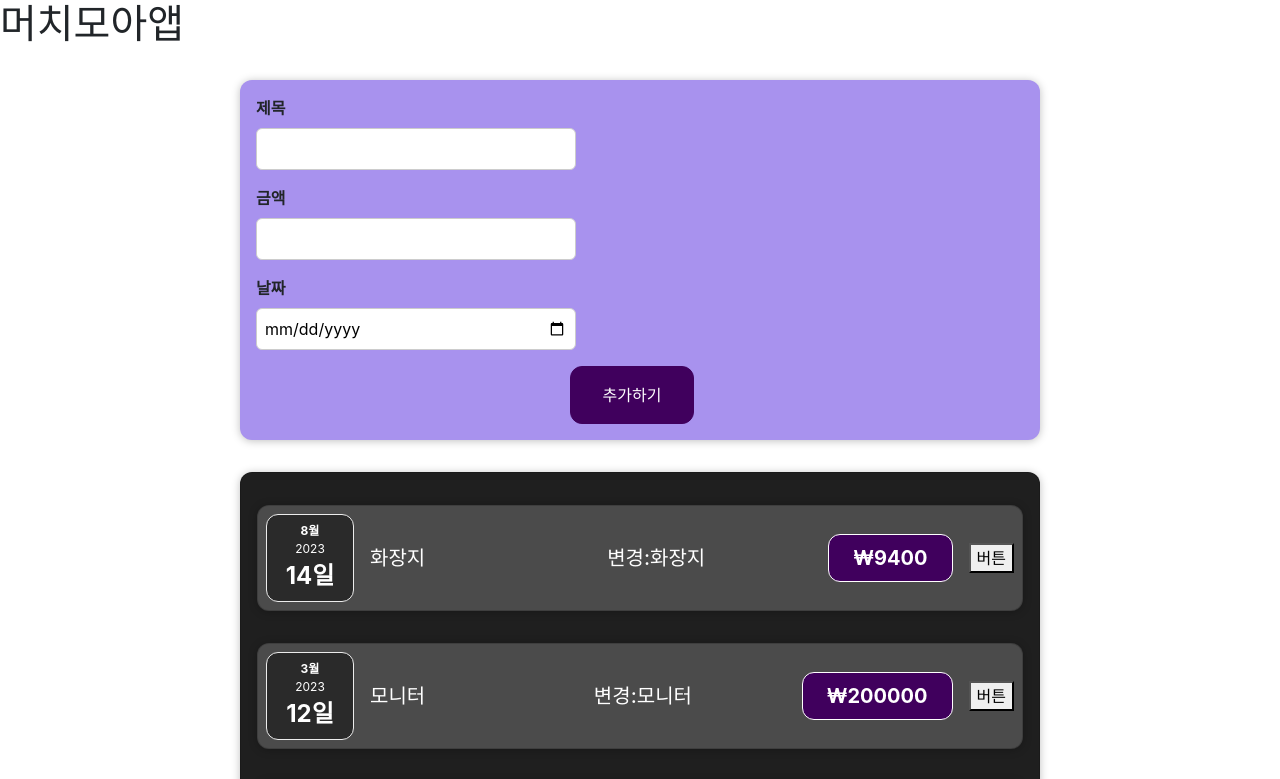
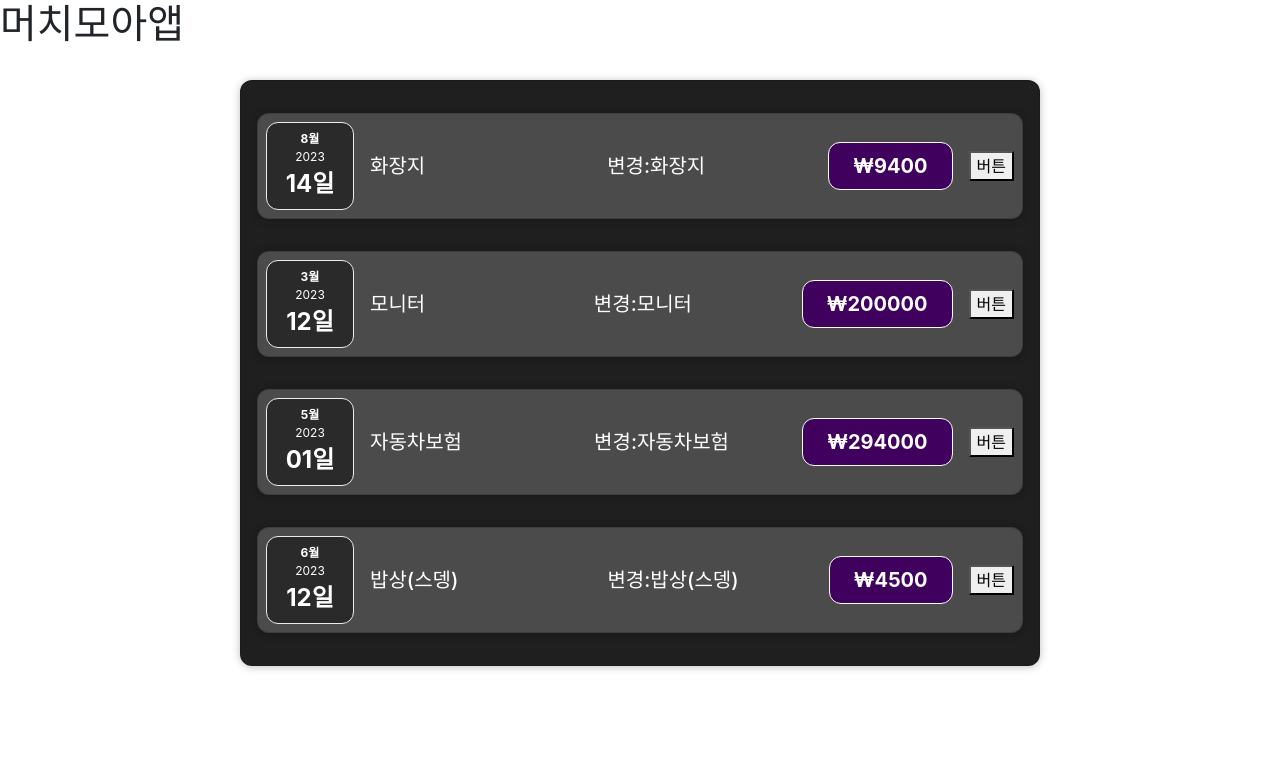
Before and after one commit to qwerewqwerew/next-react, a React (Create React App) app: page / in a window 1280 px wide. Shown: the top 779 px of the page. Built offline with nearby package versions, Linux system fonts and the light colour scheme.

Commit message:
Revert "07-2-2"
This reverts commit ab5b1577c8bff7bd8844e50b886a565405f0f3f3.

```diff
--- a/src/App.js
+++ b/src/App.js
@@ -1,6 +1,5 @@
 import React from "react";
 import Expenses from "./components/Expenses/Expenses";
-import NewExpense from "./components/NewExpense/NewExpense";
 
 function App() {
   const expenses = [
@@ -24,11 +23,15 @@ function App() {
       date: new Date(2023, 5, 12),
     },
   ];
+  /*
+  return React.createElement(
+    'div', {}, React.createElement('h2', {}, "시작"), React.createElement(Expenses, { items: expenses })
+  );
 
+ */
   return (
     <div>
       <h1>머치모아앱</h1>
-      <NewExpense />
       <Expenses items={expenses} />
     </div>)
 }
--- a/src/components/Expenses/ExpenseItem.js
+++ b/src/components/Expenses/ExpenseItem.js
@@ -4,7 +4,7 @@ import ExpenseDate from "./ExpenseDate";
 import Card from "../UI/Card";
 
 function ExpenseItem(props) {
-
+	/* let title = props.title;  */
 	const [title, setTitle] = useState(props.title)
 	const clickHandler = () => { setTitle("샀다"); }
 
--- a/src/components/NewExpense/ExpenseForm.css
+++ /dev/null
@@ -1,26 +0,0 @@
-.new-expense__controls {
-  display: flex;
-  flex-wrap: wrap;
-  gap: 1rem;
-  margin-bottom: 1rem;
-  text-align: left;
-}
-
-.new-expense__control label {
-  font-weight: bold;
-  margin-bottom: 0.5rem;
-  display: block;
-}
-
-.new-expense__control input {
-  font: inherit;
-  padding: 0.5rem;
-  border-radius: 6px;
-  border: 1px solid #ccc;
-  width: 20rem;
-  max-width: 100%;
-}
-
-.new-expense__actions {
-  text-align: right;
-}
--- a/src/components/NewExpense/NewExpense.css
+++ /dev/null
@@ -1,38 +0,0 @@
-.new-expense {
-  background-color: #a892ee;
-  padding: 1rem;
-  margin: 2rem auto;
-  width: 50rem;
-  max-width: 95%;
-  border-radius: 12px;
-  text-align: center;
-  box-shadow: 0 1px 8px rgba(0, 0, 0, 0.25);
-}
-
-.new-expense button {
-  font: inherit;
-  cursor: pointer;
-  padding: 1rem 2rem;
-  border: 1px solid #40005d;
-  background-color: #40005d;
-  color: white;
-  border-radius: 12px;
-  margin-right: 1rem;
-}
-
-.new-expense button:hover,
-.new-expense button:active {
-  background-color: #510674;
-  border-color: #510674;
-}
-
-.new-expense button.alternative {
-  color: #220131;
-  border-color: transparent;
-  background-color: transparent;
-}
-
-.new-expense button.alternative:hover,
-.new-expense button.alternative:active {
-  background-color: #ddb3f8;
-}
--- a/src/components/NewExpense/NewExpense.js
+++ /dev/null
@@ -1,10 +0,0 @@
-import ExpenseForm from "./ExpenseForm";
-import './NewExpense.css'
-const NewExpense = () => {
-  return (
-    <div className="new-expense">
-      <ExpenseForm />
-    </div>
-  )
-}
-export default NewExpense;
```
